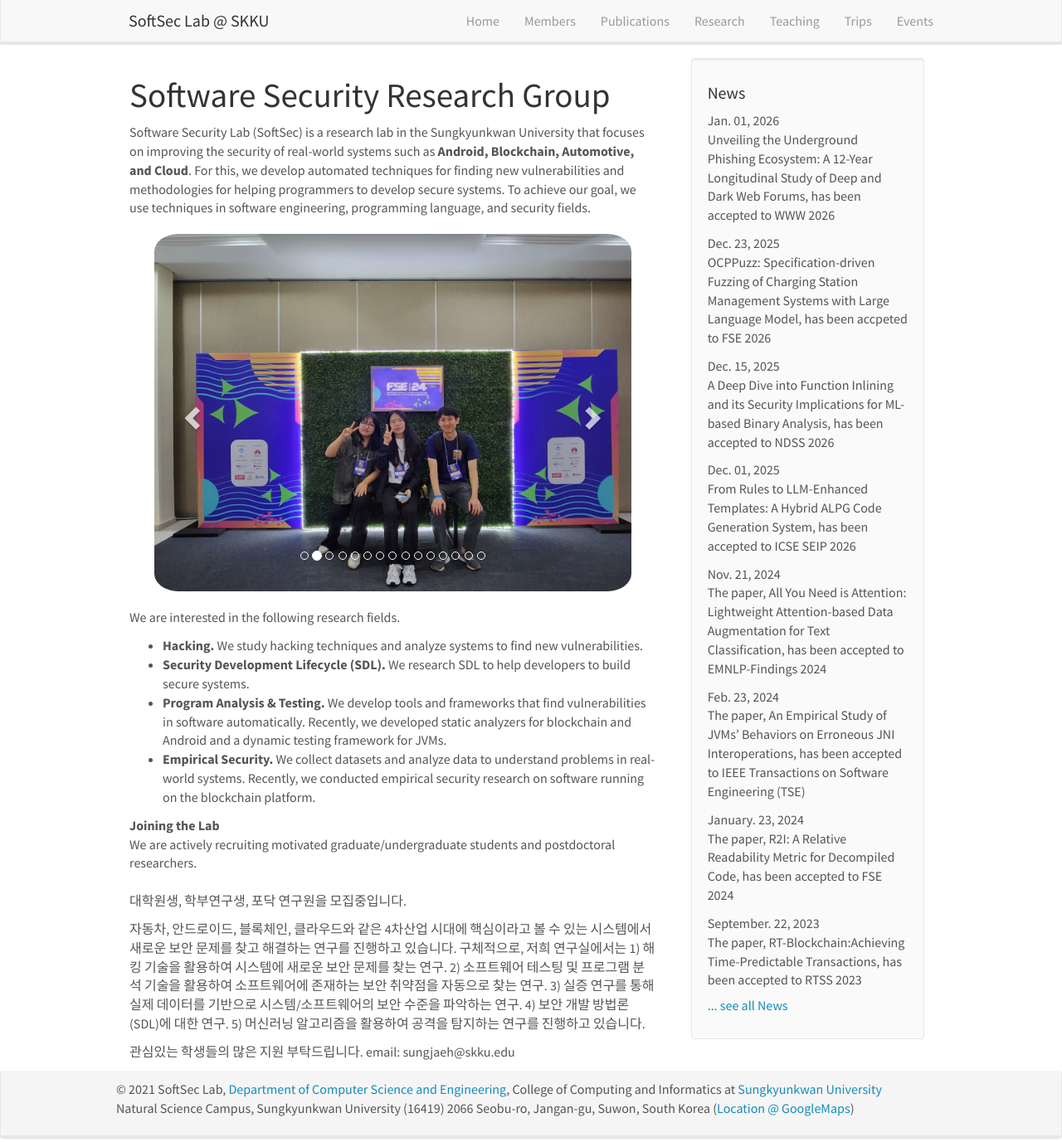
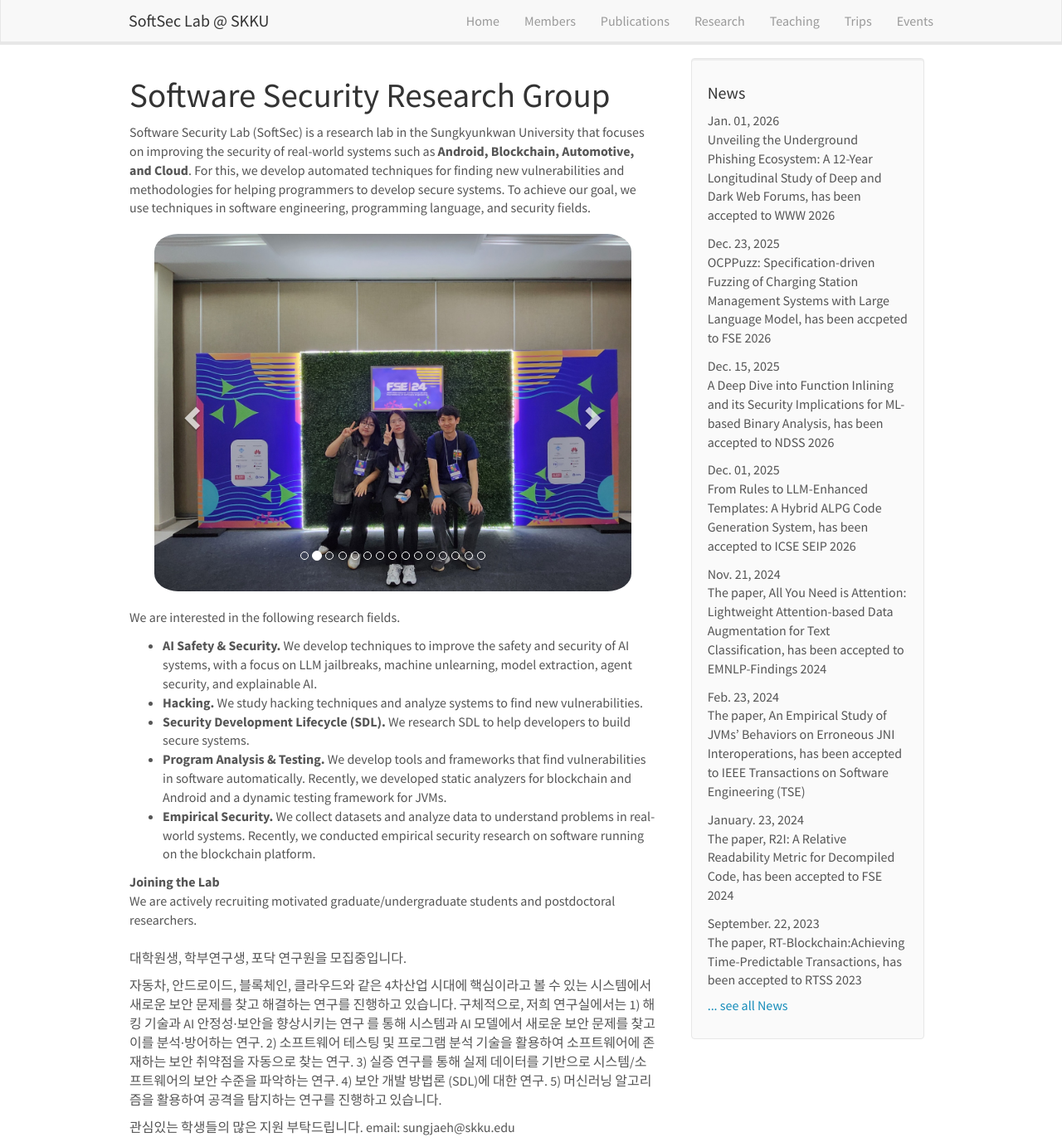
Before and after one commit to softsec-lab/softsec-lab.github.io, a Jekyll site: the page built from _pages/home.md, in a window 1280 px wide and 1377 px high. Shown: the whole window at 83% size. Built offline with Jekyll 4.4.1, drawn with Linux system fonts in a browser that asks for light colours; nearby versions of some CDN libraries.

Commit message:
updated main introduction

```diff
--- a/_pages/home.md
+++ b/_pages/home.md
@@ -47,6 +47,10 @@ We are interested in the following research fields.
 
 <ul>
 <li>
+<b>AI Safety & Security.</b> We develop techniques to improve the safety and security of AI systems, with a focus on LLM jailbreaks, machine unlearning, model extraction, agent security, and explainable AI.
+</li>
+
+<li>
 <b>Hacking.</b> We study hacking techniques and analyze systems to find new vulnerabilities.
 </li>
 
@@ -67,7 +71,9 @@ We are actively recruiting motivated graduate/undergraduate students and postdoc
 <br>
 대학원생, 학부연구생, 포닥 연구원을 모집중입니다.
 
-자동차, 안드로이드, 블록체인, 클라우드와 같은 4차산업 시대에 핵심이라고 볼 수 있는 시스템에서 새로운 보안 문제를 찾고 해결하는 연구를 진행하고 있습니다. 구체적으로, 저희 연구실에서는 1) 해킹 기술을 활용하여 시스템에 새로운 보안 문제를 찾는 연구.  2) 소프트웨어 테스팅 및 프로그램 분석 기술을 활용하여 소프트웨어에 존재하는 보안 취약점을 자동으로 찾는 연구. 3) 실증 연구를 통해 실제 데이터를 기반으로 시스템/소프트웨어의 보안 수준을 파악하는 연구. 4) 보안 개발 방법론 (SDL)에 대한 연구. 5) 머신러닝 알고리즘을 활용하여 공격을 탐지하는 연구를 진행하고 있습니다.
+자동차, 안드로이드, 블록체인, 클라우드와 같은 4차산업 시대에 핵심이라고 볼 수 있는 시스템에서 새로운 보안 문제를 찾고 해결하는 연구를 진행하고 있습니다. 구체적으로, 저희 연구실에서는 1) 해킹 기술과 AI 안정성·보안을 향상시키는 연구
+를 통해 시스템과 AI 모델에서 새로운 보안 문제를 찾고 이를 분석·방어하는 연구.
+2) 소프트웨어 테스팅 및 프로그램 분석 기술을 활용하여 소프트웨어에 존재하는 보안 취약점을 자동으로 찾는 연구. 3) 실증 연구를 통해 실제 데이터를 기반으로 시스템/소프트웨어의 보안 수준을 파악하는 연구. 4) 보안 개발 방법론 (SDL)에 대한 연구. 5) 머신러닝 알고리즘을 활용하여 공격을 탐지하는 연구를 진행하고 있습니다.
 
 관심있는 학생들의 많은 지원 부탁드립니다.
 email: sungjaeh@skku.edu
```
